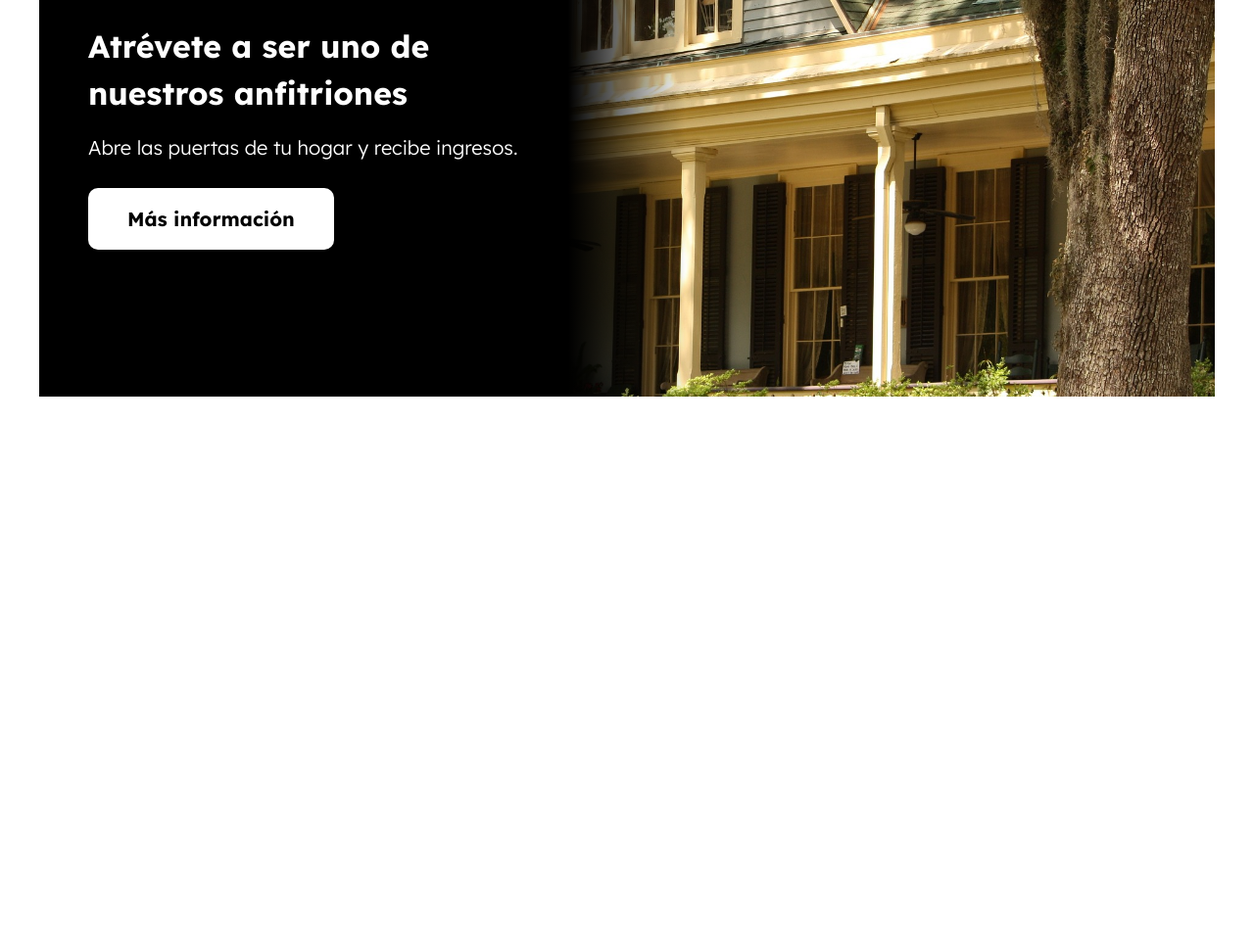
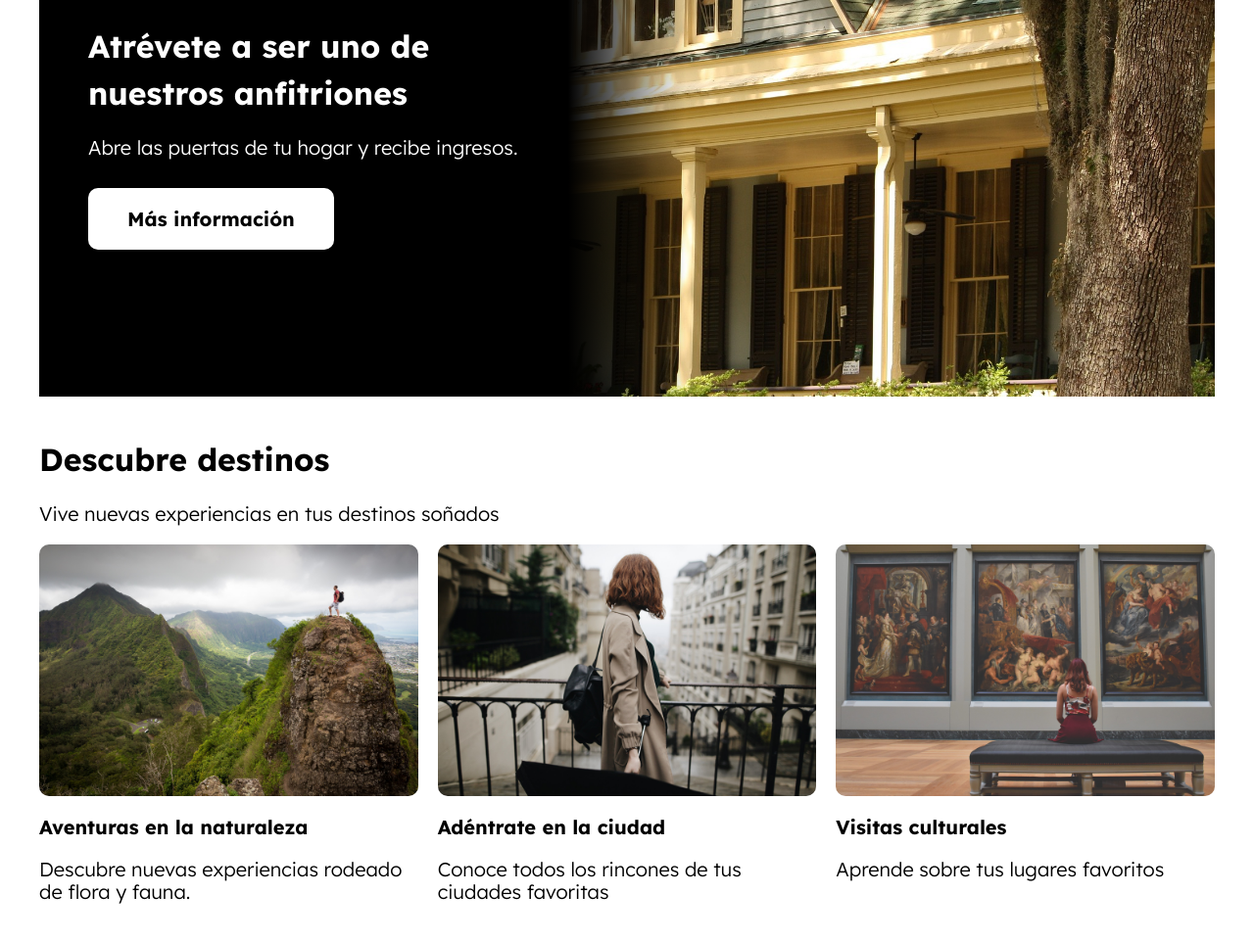
Before and after one commit to martaalcazarr/alojamientos, a website: page index.html in a window 1280 px wide. Shown: the part 1539-2501 px from the top of the page at 98% size. Before the commit the page ends 1944 px from the top, so only its background shows below. Drawn offline with Linux system fonts and the light colour scheme.

Commit message:
experiencias

```diff
--- a/index.html
+++ b/index.html
@@ -191,5 +191,43 @@
             <a href="#" class="anfitrion__enlace">Más información</a>
         </div>
     </section>
+
+    <main class="experiencias contenedor seccion">
+        <h2 class="experiencias__heading">Descubre destinos</h2>
+        <p class="experiencias__descripcion">Vive nuevas experiencias en tus destinos soñados</p>
+
+        <div class="experiencias__listado">
+
+            <div class="experiencia">
+                <img src="build/img/experiencia1.jpg" class="experiencia__imagen" alt="img">
+                <p class="experiencia__titulo">
+                    Aventuras en la naturaleza
+                </p>
+                <p class="experiencia__descripcion">
+                    Descubre nuevas experiencias rodeado de flora y fauna.
+                </p>
+            </div>
+
+            <div class="experiencia">
+                <img src="build/img/experiencia2.jpg" class="experiencia__imagen" alt="img">
+                <p class="experiencia__titulo">
+                    Adéntrate en la ciudad
+                </p>
+                <p class="experiencia__descripcion">
+                    Conoce todos los rincones de tus ciudades favoritas
+                </p>
+            </div>
+
+            <div class="experiencia">
+                <img src="build/img/experiencia3.jpg" class="experiencia__imagen" alt="img">
+                <p class="experiencia__titulo">
+                    Visitas culturales
+                </p>
+                <p class="experiencia__descripcion">
+                    Aprende sobre tus lugares favoritos
+                </p>
+            </div>
+        </div>
+    </main>
 </body>
 </html>
--- /dev/null
+++ b/src/scss/ui/contenido/_experiencias.scss
@@ -0,0 +1,31 @@
+@use 'base/variables' as v;
+@use 'base/mixins' as m;
+
+.experiencias{
+
+    &__listado{
+        display: grid;
+        grid-template-columns: repeat(3, 30rem);
+        column-gap: 2rem;
+        @include m.scrollHorizontal;
+        @include m.tablet {
+            @include m.grid(3, 2rem);
+         }
+    }
+}
+
+.experiencia{
+
+    &__imagen{
+        border-radius: 1rem;
+    }
+
+    &__titulo{
+        font-weight: 700;
+        font-size: 2rem;
+    }
+
+    &_descripcion{
+        font-size: 1.8rem;
+    }
+}
--- a/src/scss/ui/contenido/_index.scss
+++ b/src/scss/ui/contenido/_index.scss
@@ -1,3 +1,4 @@
 @forward 'destinos';
 @forward 'lugares';
 @forward 'anfitrion';
+@forward 'experiencias';
```
Also changed, not shown: build/css/app.css, build/img/experiencia1.jpg (added), build/img/experiencia2.jpg (added), build/img/experiencia3.jpg (added), 1 other file.
